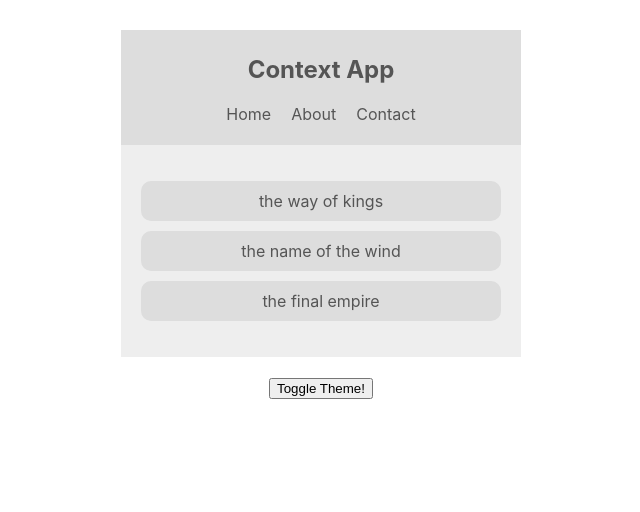
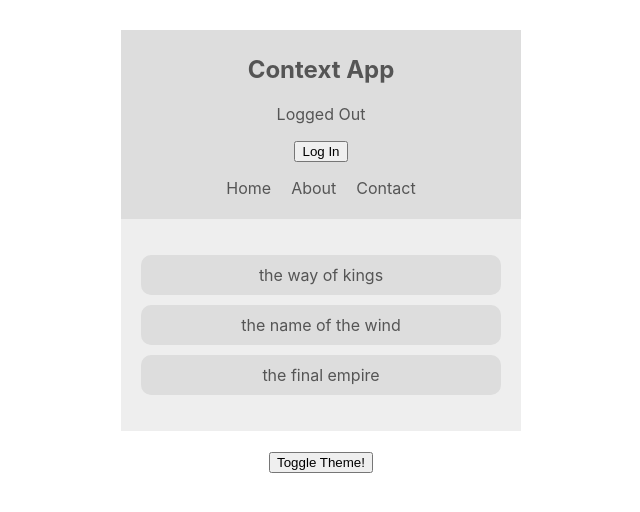
Before and after one commit to inframarauder/react-context-api, a React (Create React App) app: page / in a window 1280 px wide. Shown: the top 512 px of the page, without its empty margins (319-959 px from the left). Built offline with nearby package versions, Linux system fonts and the light colour scheme.

Commit message:
added auth context and toggler

```diff
--- a/src/App.js
+++ b/src/App.js
@@ -1,5 +1,6 @@
 import React from "react";
 import ThemeContextProvider from "./contexts/ThemeContext";
+import AuthContextProvider from "./contexts/AuthContext";
 import BookList from "./components/BookList";
 import Navbar from "./components/Navbar";
 import ThemeToggler from "./components/ThemeToggler";
@@ -8,9 +9,11 @@
   return (
     <div className="App">
       <ThemeContextProvider>
-        <Navbar />
-        <BookList />
-        <ThemeToggler />
+        <AuthContextProvider>
+          <Navbar />
+          <BookList />
+          <ThemeToggler />
+        </AuthContextProvider>
       </ThemeContextProvider>
     </div>
   );
--- a/src/components/Navbar.js
+++ b/src/components/Navbar.js
@@ -1,16 +1,26 @@
 import React, { Component } from "react";
 import { ThemeContext } from "../contexts/ThemeContext";
+import { AuthContext } from "../contexts/AuthContext";
 
 class Navbar extends Component {
   render() {
     return (
+      <AuthContext.Consumer>
+        {(authContext) => (
           <ThemeContext.Consumer>
-        {(context) => {
-          const { isLightTheme, light, dark } = context;
+            {(themeContext) => {
+              const { isAuthenticated, toggleAuth } = authContext;
+              const { isLightTheme, light, dark } = themeContext;
               const theme = isLightTheme ? light : dark;
               return (
                 <nav style={{ background: theme.ui, color: theme.syntax }}>
                   <h1>Context App</h1>
+                  <div>
+                    <p>{isAuthenticated ? "Logged In" : "Logged Out"}</p>
+                    <button onClick={toggleAuth}>
+                      {isAuthenticated ? "Log Out" : "Log In"}
+                    </button>
+                  </div>
                   <ul>
                     <li>Home</li>
                     <li>About</li>
@@ -20,6 +30,8 @@
               );
             }}
           </ThemeContext.Consumer>
+        )}
+      </AuthContext.Consumer>
     );
   }
 }
--- /dev/null
+++ b/src/contexts/AuthContext.js
@@ -0,0 +1,25 @@
+import React, { Component, createContext } from "react";
+
+export const AuthContext = createContext();
+
+export default class AuthContextProvider extends Component {
+  state = {
+    isAuthenticated: false,
+  };
+
+  toggleAuth = () => {
+    this.setState({
+      isAuthenticated: !this.state.isAuthenticated,
+    });
+  };
+
+  render() {
+    return (
+      <AuthContext.Provider
+        value={{ ...this.state, toggleAuth: this.toggleAuth }}
+      >
+        {this.props.children}
+      </AuthContext.Provider>
+    );
+  }
+}
```
Lines whose indentation alone changed are shown as unchanged.
